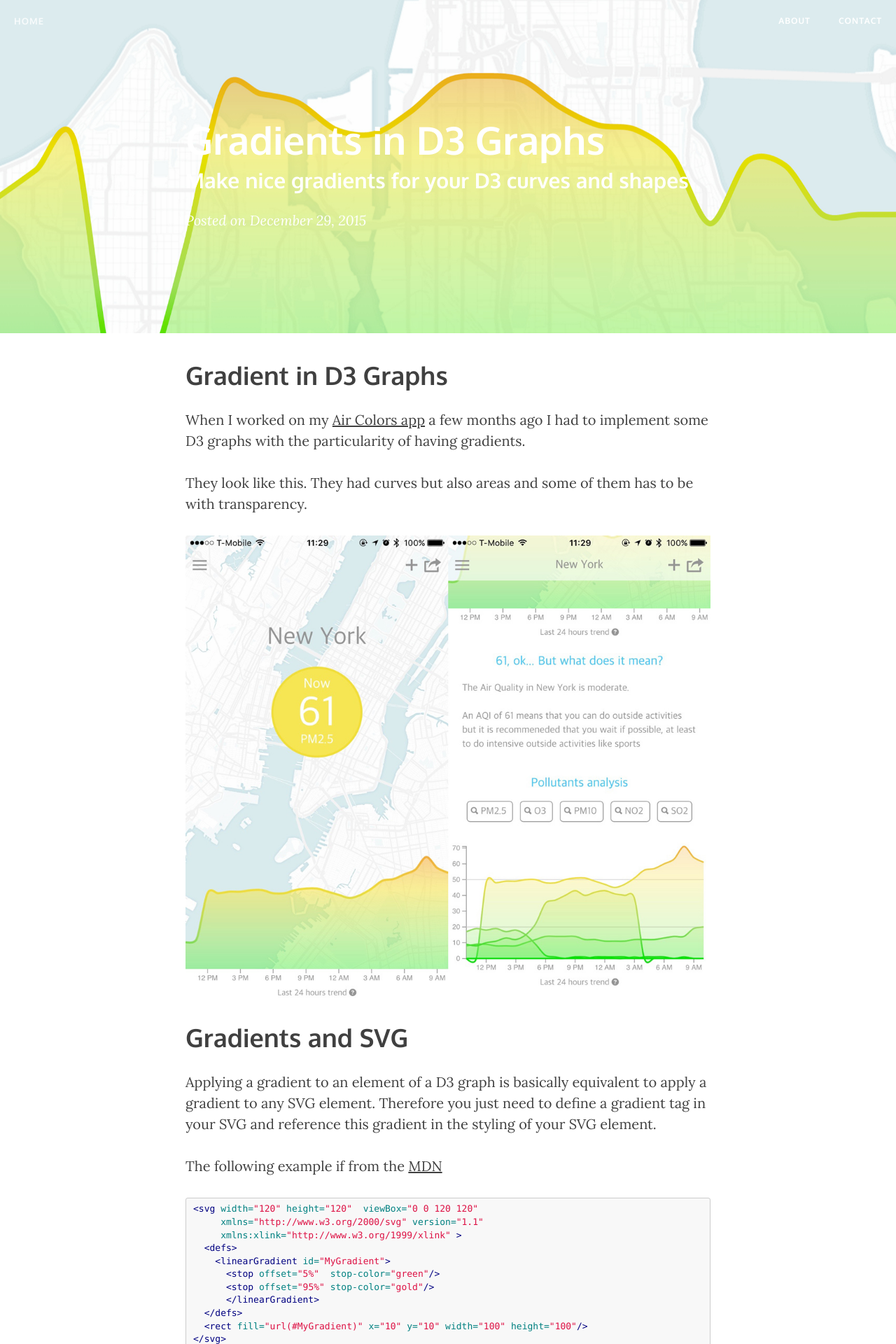
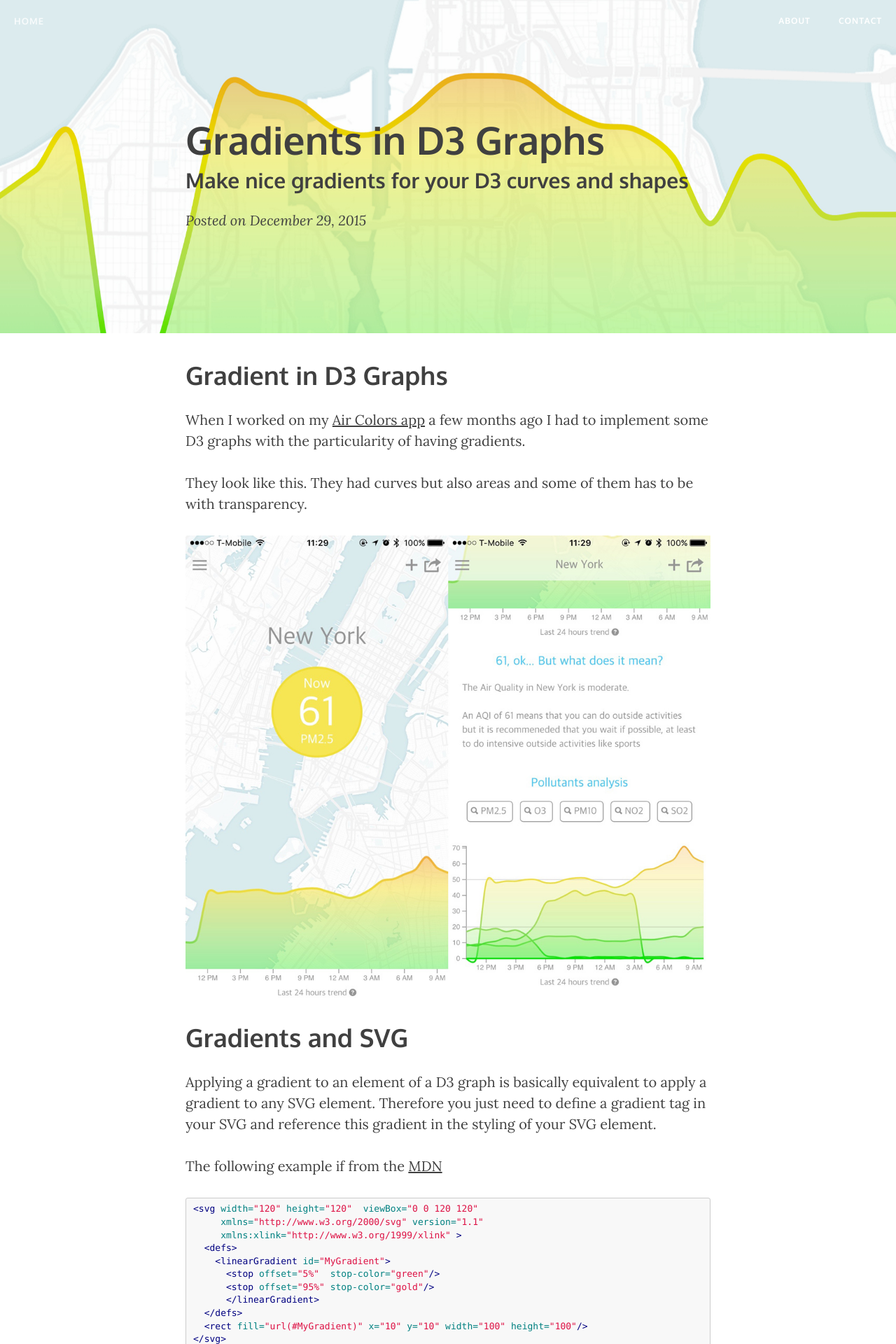
Before and after one commit to benoitvallon/benoitvallon.github.io, a Jekyll site: the page built from _posts/2015-12-29-gradients-in-d3-graphs.md, in a window 1280 px wide. Shown: the top 1920 px of the page at 70% size. Built offline with Jekyll 4.4.1, drawn with Linux system fonts in a browser that asks for light colours; nearby versions of some CDN libraries; Markdown is read by kramdown in place of the engine named in the settings; comment, search, counter and statistics services are not loaded.

Commit message:
Fixes headline color with bright background image

```diff
--- a/_layouts/post.html
+++ b/_layouts/post.html
@@ -7,7 +7,7 @@ layout: default
     <div class="container">
         <div class="row">
             <div class="col-lg-8 col-lg-offset-2 col-md-10 col-md-offset-1">
-                <div class="post-heading">
+                <div class="post-heading {% if page.darkTitle %}dark-title{% endif %}">
                     <h1>{{ page.title }}</h1>
                     {% if page.subtitle %}
                         <h2 class="subheading">{{ page.subtitle }}</h2>
--- a/css/clean-blog.css
+++ b/css/clean-blog.css
@@ -448,3 +448,6 @@ img::-moz-selection {
 body {
   webkit-tap-highlight-color: #952c15;
 }
+.post-heading.dark-title {
+  color: #404040;
+}
```
Also changed, not shown: _posts/2015-12-29-gradients-in-d3-graphs.md (+1 -0 lines).
